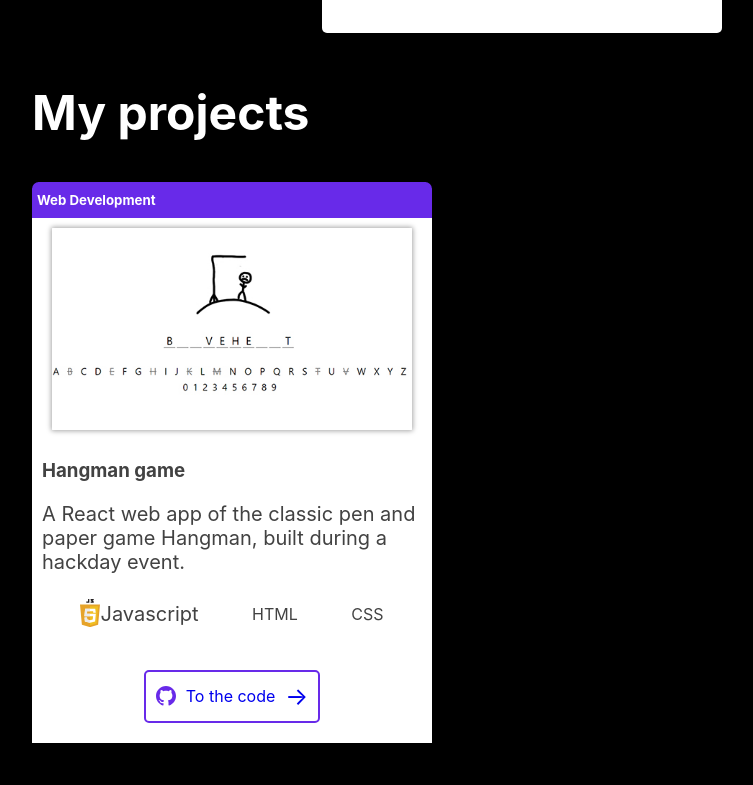
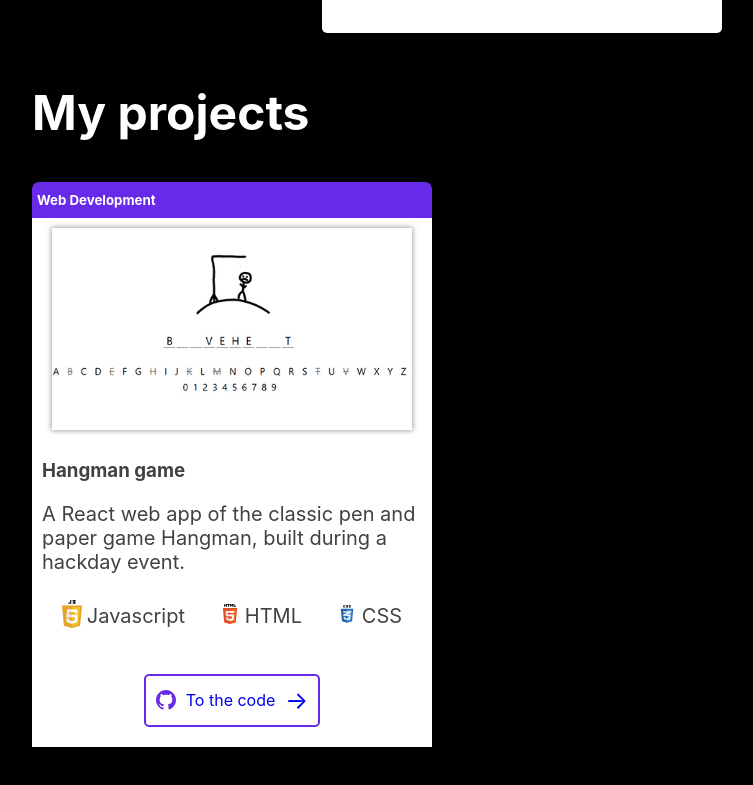
Before and after one commit to Brushan/Portfolio-site, a React (Create React App) app: page / in a window 1280 px wide. Shown: the part 1506-2291 px from the top of the page, without its empty margins (118-871 px from the left). Built offline with nearby package versions, Linux system fonts and the light colour scheme.

Commit message:
Styled the project component

```diff
--- a/src/components/project/Project.js
+++ b/src/components/project/Project.js
@@ -1,6 +1,6 @@
 import React from 'react';
 import './Project.scss';
-import { GithubIcon, JsIcon } from '../../media/icons/icons';
+import { CssIcon, GithubIcon, HtmlIcon, JsIcon } from '../../media/icons/icons';
 import image from '../../media/images/Hangman.jpg'
 
 export const Project = () => {
@@ -18,20 +18,26 @@ export const Project = () => {
               <ul>
                 <li>
                   <div className="project__tech__icon">
-                  <JsIcon />
+                    <JsIcon />
                   </div>
                   <p>Javascript</p>
                 </li>
                 <li>
-                  HTML
+                  <div className="project__tech__icon">
+                    <HtmlIcon />
+                  </div>
+                  <p>HTML</p>
                 </li>
                 <li>
-                  CSS
+                  <div className="project__tech__icon">
+                    <CssIcon />
+                  </div>
+                  <p>CSS</p>
                 </li>
               </ul>
             </div>
             <div className="project__link">
-              <a href="https://github.com/Brushan/Hangman">
+              <a href="https://github.com/Brushan/Hangman" target="_blank" rel="noreferrer">
                 <GithubIcon />
                 To the code <span>&rarr;</span></a>
             </div>
--- a/src/components/project/Project.scss
+++ b/src/components/project/Project.scss
@@ -44,6 +44,7 @@
       list-style-type: none;
       padding-inline-start: 0;
       justify-content: space-evenly;
+      flex-wrap: wrap;
     }
 
     li {
@@ -53,12 +54,15 @@
 
       p {
         margin: 0;
+        margin-left: 5px;
       }
     }
 
     &__icon {
-      height: 30px;
-      width: 20px;
+      svg {
+        height: 30px;
+        width: 20px;
+      }
     }
   }
 
--- a/src/components/skills/Skills.scss
+++ b/src/components/skills/Skills.scss
@@ -8,6 +8,7 @@
     padding: 0 20px 20px 20px;
     margin: 0 5px;
     border-radius: 5px;
+    color: $black;
 
     h3 {
       margin-bottom: 10px;
--- a/src/modules/frontpage/Frontpage.view.scss
+++ b/src/modules/frontpage/Frontpage.view.scss
@@ -22,4 +22,12 @@
   margin: 50px 0;
   padding: 0 150px;
   color: $white;
+
+  @media (max-width: $breakpoint-md) {
+    padding: 0 30px;
+  }
+
+  @media (max-width: $breakpoint-sm) {
+    padding: 0 10px;
+  }
 }
```
